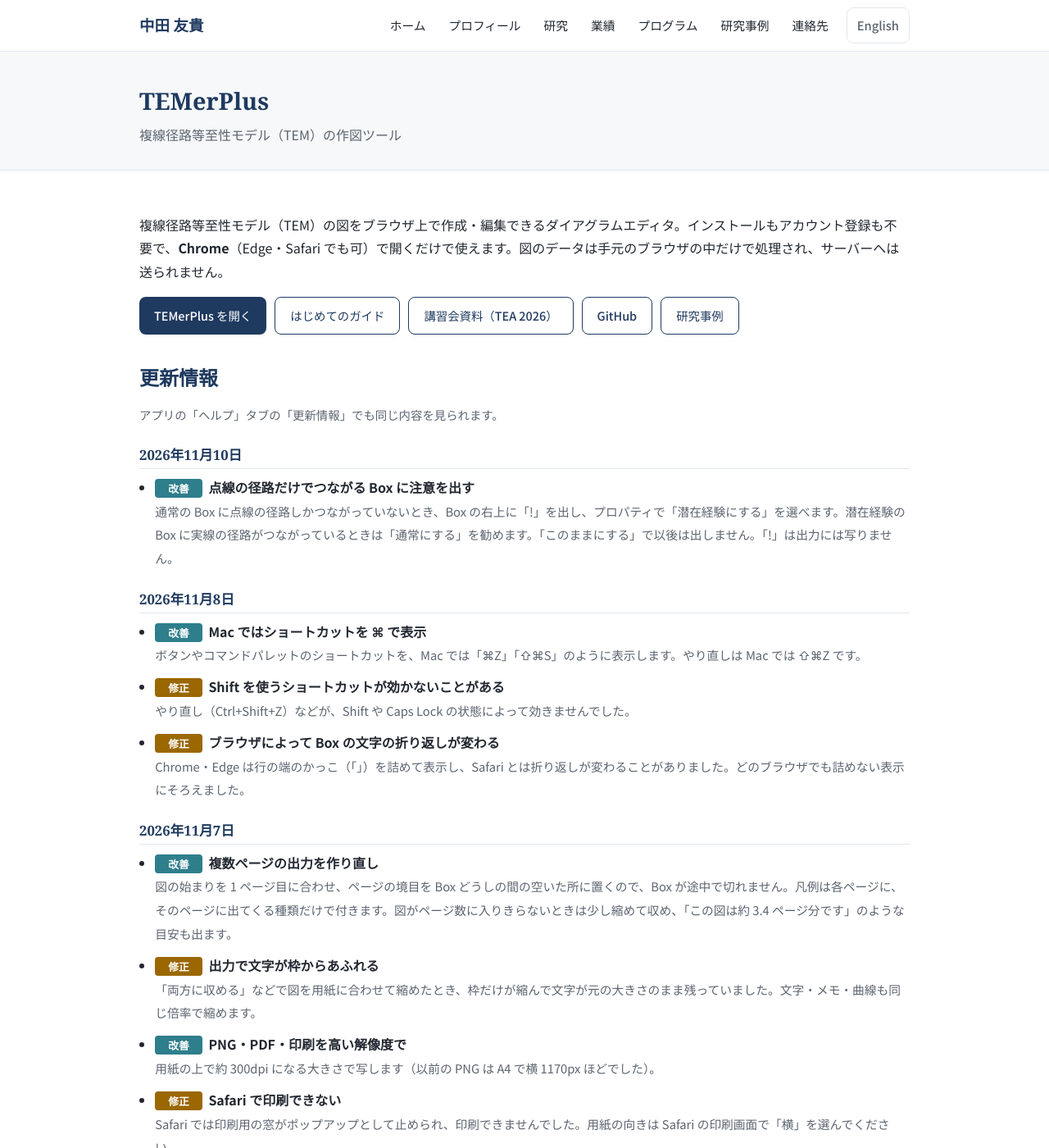
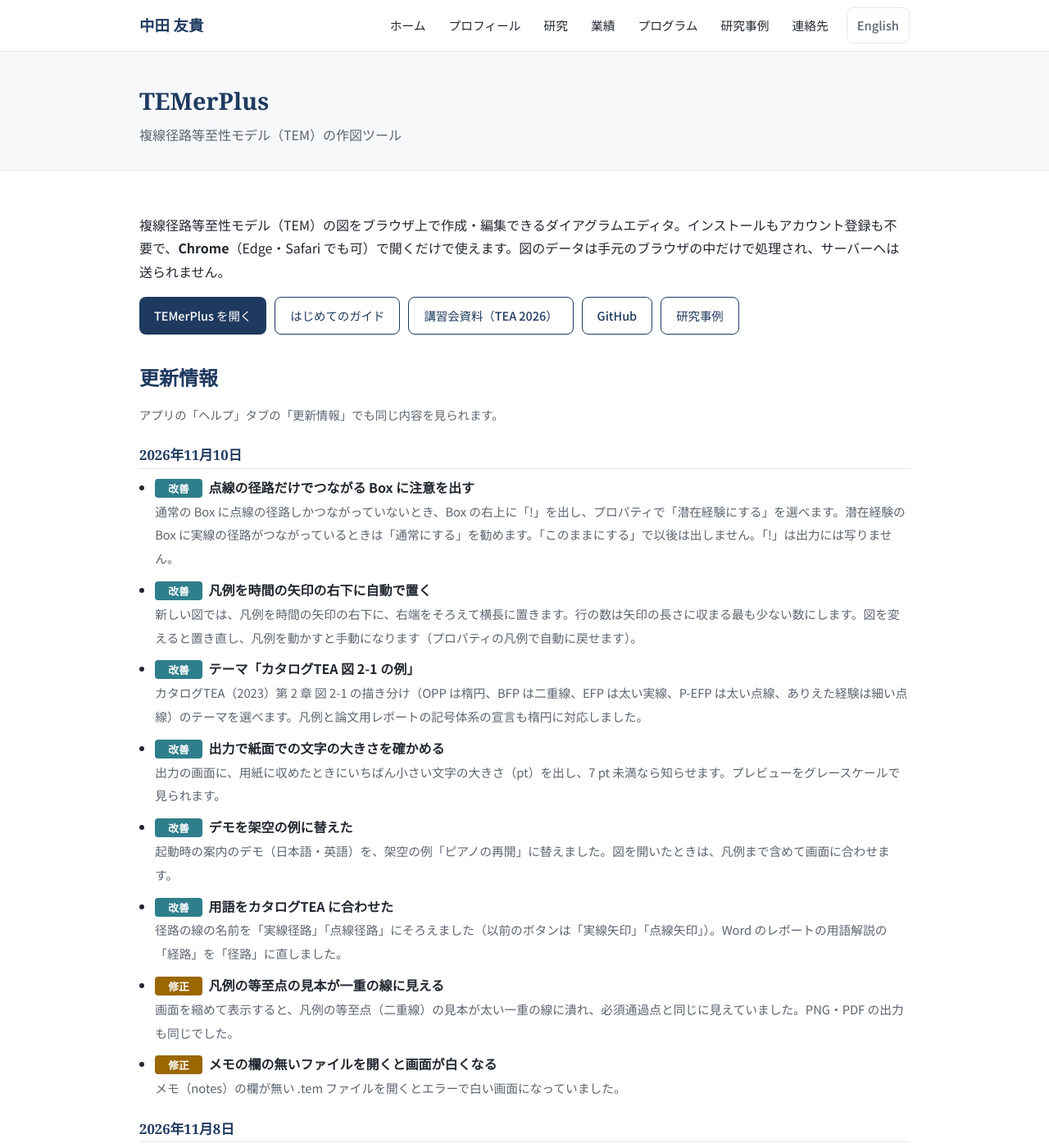
Before and after one commit to YukiInoueNakata/YukiInoueNakata.github.io, a Jekyll site: the page built from programs/temer-plus.html, in a window 1280 px wide and 1400 px high. Shown: the whole window at 82% size. Built offline with Jekyll 4.4.1, drawn with Linux system fonts in a browser that asks for light colours.

Commit message:
data: TEMer Plus の更新情報を写す（2026-11-10 凡例の自動の置き方・テーマ・デモほか）
Co-Authored-By: Claude Opus 5.5 <noreply@anthropic.com>
Claude-Session: https://claude.ai/code/session_018wwFh6iiqrmMYar2X1JhYd

```diff
--- a/_data/temer_changelog.json
+++ b/_data/temer_changelog.json
@@ -9,6 +9,69 @@
         "en": {
           "title": "Notice for Boxes connected only by dashed paths",
           "detail": "When a Normal Box is connected only by dashed paths, a \"!\" appears at its top right, and Properties offers \"Make it a latent experience\". A latent experience connected by a solid path is offered \"Make it Normal\". \"Keep as is\" hides the notice for that Box. The \"!\" never appears in exports."
+        }
+      },
+      {
+        "kind": "改善",
+        "title": "凡例を時間の矢印の右下に自動で置く",
+        "detail": "新しい図では、凡例を時間の矢印の右下に、右端をそろえて横長に置きます。行の数は矢印の長さに収まる最も少ない数にします。図を変えると置き直し、凡例を動かすと手動になります（プロパティの凡例で自動に戻せます）。",
+        "en": {
+          "title": "Legend placed automatically below the time arrow",
+          "detail": "In a new diagram, the legend is placed below the time arrow with its right edge aligned, using as few rows as fit within the arrow. It moves with the diagram; dragging it switches to manual (turn automatic placement back on in the legend properties)."
+        }
+      },
+      {
+        "kind": "改善",
+        "title": "テーマ「カタログTEA 図 2-1 の例」",
+        "detail": "カタログTEA（2023）第 2 章 図 2-1 の描き分け（OPP は楕円、BFP は二重線、EFP は太い実線、P-EFP は太い点線、ありえた経験は細い点線）のテーマを選べます。凡例と論文用レポートの記号体系の宣言も楕円に対応しました。",
+        "en": {
+          "title": "Theme: Catalog TEA Fig. 2-1 style",
+          "detail": "A theme following Fig. 2-1 of Catalog TEA (2023): OPP as an ellipse, BFP double line, EFP thick solid, P-EFP thick dashed, possible experiences thin dashed. The legend and the notation declaration in the paper report now handle ellipses."
+        }
+      },
+      {
+        "kind": "改善",
+        "title": "出力で紙面での文字の大きさを確かめる",
+        "detail": "出力の画面に、用紙に収めたときにいちばん小さい文字の大きさ（pt）を出し、7 pt 未満なら知らせます。プレビューをグレースケールで見られます。",
+        "en": {
+          "title": "Check text size on paper when exporting",
+          "detail": "The export dialog shows the smallest text size (pt) when the figure is fitted to the paper and warns below 7 pt. The preview can be shown in grayscale."
+        }
+      },
+      {
+        "kind": "改善",
+        "title": "デモを架空の例に替えた",
+        "detail": "起動時の案内のデモ（日本語・英語）を、架空の例「ピアノの再開」に替えました。図を開いたときは、凡例まで含めて画面に合わせます。",
+        "en": {
+          "title": "Demo replaced with a fictional example",
+          "detail": "The demos on the welcome screen (Japanese and English) are now a fictional example, \"Returning to the piano\". Opening a diagram fits the whole figure, including the legend, to the screen."
+        }
+      },
+      {
+        "kind": "改善",
+        "title": "用語をカタログTEA に合わせた",
+        "detail": "径路の線の名前を「実線径路」「点線径路」にそろえました（以前のボタンは「実線矢印」「点線矢印」）。Word のレポートの用語解説の「経路」を「径路」に直しました。",
+        "en": {
+          "title": "Terms aligned with Catalog TEA",
+          "detail": "The Japanese names of the path lines are now consistent. The glossary in the Word report was corrected."
+        }
+      },
+      {
+        "kind": "修正",
+        "title": "凡例の等至点の見本が一重の線に見える",
+        "detail": "画面を縮めて表示すると、凡例の等至点（二重線）の見本が太い一重の線に潰れ、必須通過点と同じに見えていました。PNG・PDF の出力も同じでした。",
+        "en": {
+          "title": "EFP legend sample looked like a single line",
+          "detail": "When zoomed out, the double-line EFP sample in the legend collapsed into a thick single line and looked the same as OPP. PNG and PDF exports were affected too."
+        }
+      },
+      {
+        "kind": "修正",
+        "title": "メモの欄の無いファイルを開くと画面が白くなる",
+        "detail": "メモ（notes）の欄が無い .tem ファイルを開くとエラーで白い画面になっていました。",
+        "en": {
+          "title": "Blank screen when opening files without notes",
+          "detail": "Opening a .tem file without the notes field caused an error and a blank screen."
         }
       }
     ]
```
